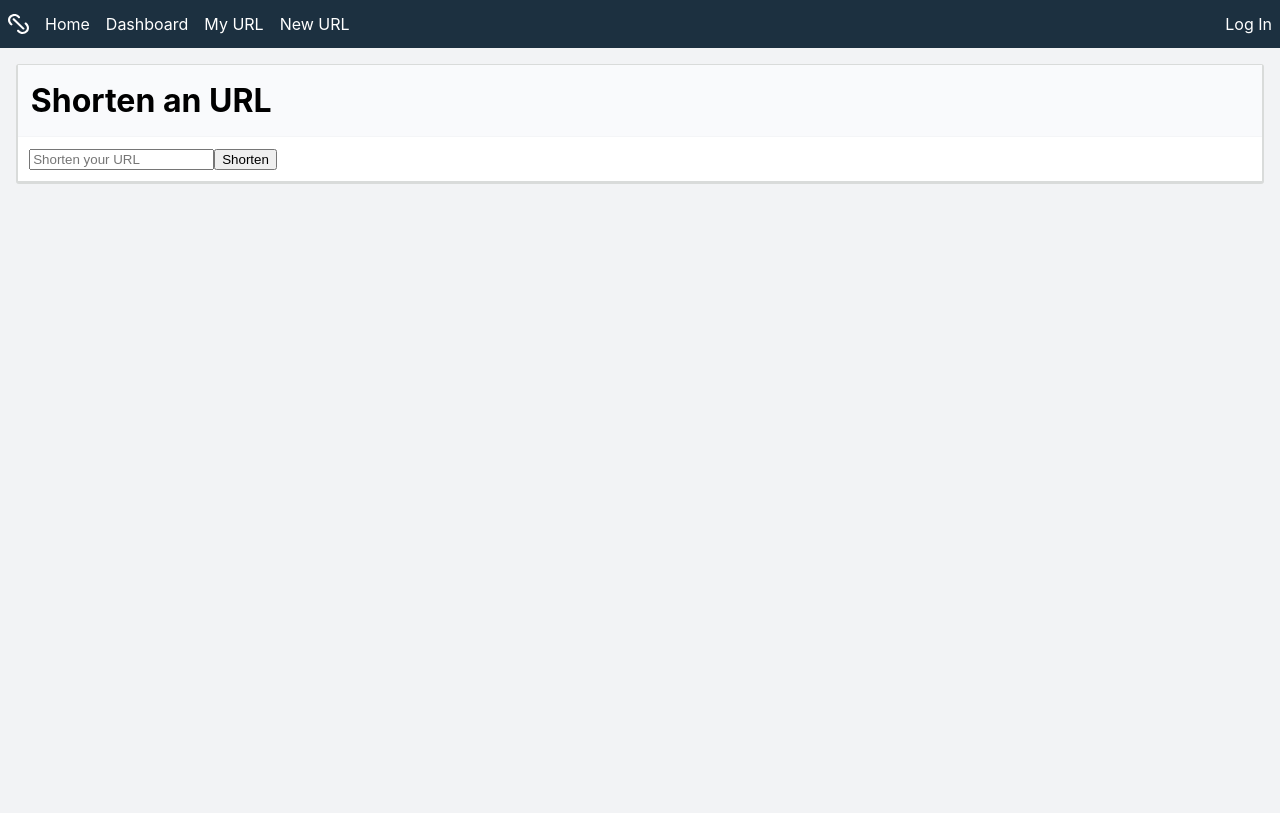
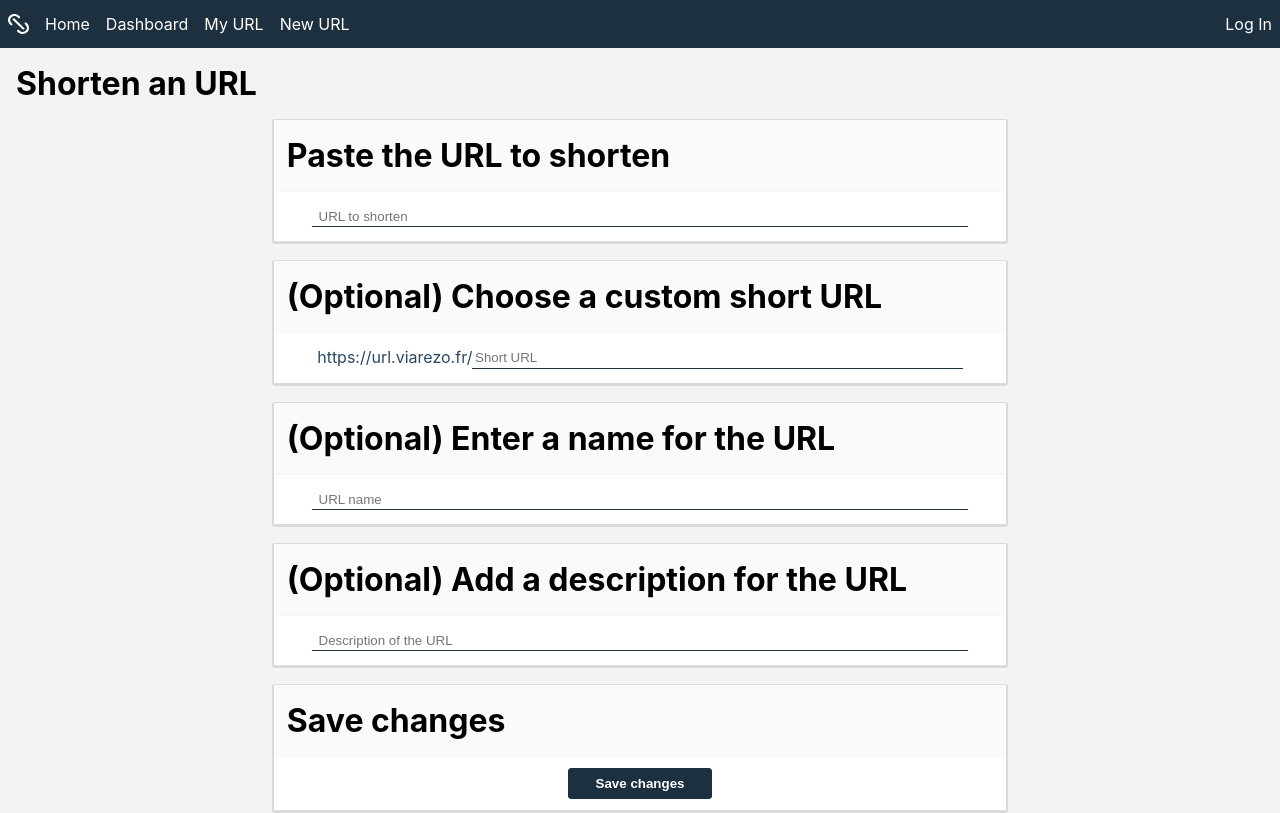
Before and after one commit to fabienzucchet/url-shortener, a React (Create React App) app in the folder front/: page /url/create in a window 1280 px wide. Built offline with nearby package versions, Linux system fonts and the light colour scheme.

Commit message:
Add first version of url create page

```diff
--- a/front/src/App.css
+++ b/front/src/App.css
@@ -37,9 +37,14 @@ body {
     align-items: center;
 }
 
+.centered-column-page{
+    min-width: 60%;
+}
+
 h1.page-title{
     margin: 0.5em;
     margin-bottom: 0;
+    align-self: flex-start;
 }
 
 .navbar-pages{
@@ -245,3 +250,44 @@ a.dashboard-action{
 a.dashboard-action:last-child{
     border: 0;
 }
+
+.form-center{
+    display: flex;
+    flex-direction: row;
+    align-items: center;
+    justify-content: center;
+}
+
+.form-item-center{
+    flex-grow: 1;
+    padding: 0.2em 0.5em;
+    margin: 0.2em 2em;
+    border-width: 0;
+    border-bottom: 1px solid #1C3040;
+}
+
+.form-item-center-shorturl{
+    flex-grow: 1;
+    margin: 0.2em 2em;
+    display: flex
+}
+
+input.form-item{
+    flex-grow: 1;
+    border-width: 0;
+    border-bottom: 1px solid #1C3040;
+    padding: 0.2em;
+}
+
+span.form-item{
+    color: #2B4861;
+}
+
+.submit-button{
+    padding: 0.5em 2em;
+    color: #FFF;
+    background-color: #1C3040;
+    border: 1px solid #1C3040;
+    border-radius: 3px;
+    font-weight: bold;
+}
--- a/front/src/components/base/Page.js
+++ b/front/src/components/base/Page.js
@@ -14,7 +14,7 @@ const Page = (props: Props) => {
 
     return (
         <div className={`page ${isCentered ? "page-center" : "page-stretch"}`}>
-            {title && <h1 className="page-title ">{title}</h1>}
+            {title && <h1 className="page-title">{title}</h1>}
             <div className={`${bodyClassName ? bodyClassName : ""}`}>
                 {children}
             </div>
--- a/front/src/components/url/create/UrlCreatePage.js
+++ b/front/src/components/url/create/UrlCreatePage.js
@@ -1,10 +1,36 @@
-import React from 'react';
-import UrlCreateForm from './UrlCreateForm';
+import React, { useState } from 'react';
+
+import Page from '../../base/Page';
+import Widget from '../../base/Widget';
 
 const UrlCreatePage = () => {
 
+    const [longUrl, setLongUrl] = useState('');
+    const [shortUrl, setShortUrl] = useState('');
+    const [name, setName] = useState('');
+    const [description, setDescription] = useState('');
+
     return (
-        <UrlCreateForm />
+        <Page isCentered={true} bodyClassName="centered-column-page" title="Shorten an URL">
+            <Widget title="Paste the URL to shorten" bodyClassName="form-center">
+                <input type="text" placeholder="URL to shorten" value={longUrl} onChange={ev => setLongUrl(ev.target.value)} className="form-item-center"/>
+            </Widget>
+            <Widget title="(Optional) Choose a custom short URL" bodyClassName="form-center">
+                <div className="form-item-center-shorturl">
+                    <span className="form-item">https://url.viarezo.fr/</span>
+                    <input type="text" placeholder="Short URL" value={shortUrl} onChange={ev => setShortUrl(ev.target.value)} className="form-item"/>
+                </div>
+            </Widget>
+            <Widget title="(Optional) Enter a name for the URL" bodyClassName="form-center">
+                <input type="text" placeholder="URL name" value={name} onChange={ev => setName(ev.target.value)} className="form-item-center"/>
+            </Widget>
+            <Widget title="(Optional) Add a description for the URL" bodyClassName="form-center">
+                <input type="text" placeholder={"Description of the URL"} value={description} onChange={ev => setDescription(ev.target.value)} className="form-item-center"/>
+            </Widget>
+            <Widget title="Save changes" bodyClassName="form-center">
+                <button className="submit-button">Save changes</button>
+            </Widget>
+        </Page>
     );
 }
 
```
